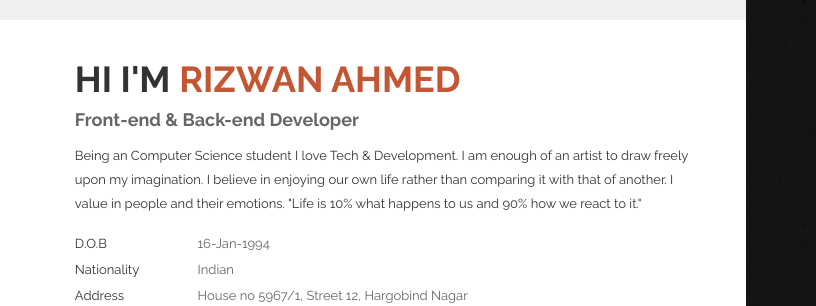
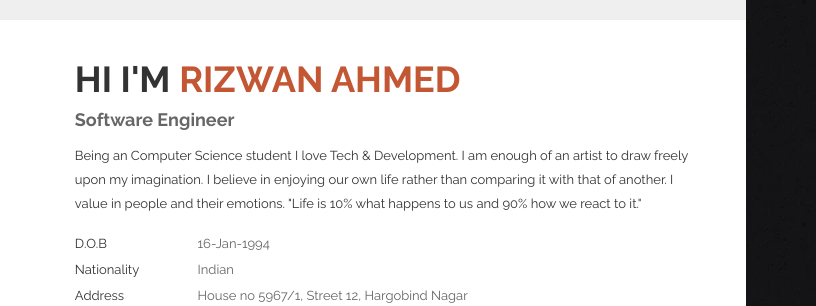
Before and after one commit to rizahmeds/profile, a plain HTML site: page index.html in a window 1280 px wide. Shown: the part 120-426 px from the top of the page, 464-1280 px from the left. Drawn offline with Linux system fonts and the light colour scheme; some packages are replaced by stand-ins of ours.

Commit message:
chore: change designation title

```diff
--- a/index.html
+++ b/index.html
@@ -90,7 +90,7 @@
                         <div class="col-md-7">
                             <div class="row person_details">
                                 <h3>Hi I'm <span>Rizwan Ahmed</span></h3>
-                                <h4>Front-end &amp; Back-end Developer</h4>
+                                <h4>Software Engineer </h4>
                                 <p>Being an Computer Science student I love Tech & Development. I am enough of an artist to draw freely upon my imagination. I believe in enjoying our own life rather than comparing it with that of another. I value in people and their emotions. "Life is 10% what happens to us and 90% how we react to it."</p>
                                 <div class="person_information">
                                     <ul>
```
